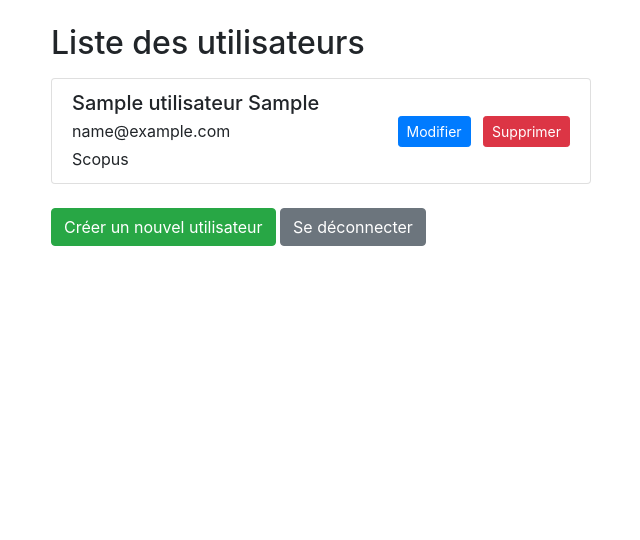
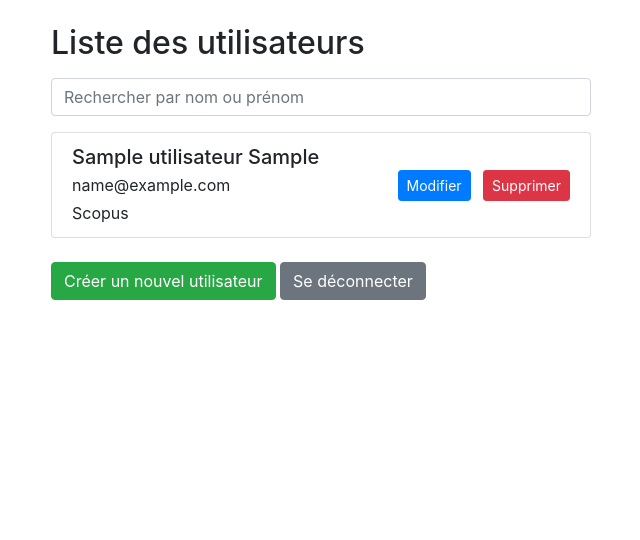
Before and after one commit to adilstudio/test_adil, a Django app: page /liste-utilisateurs/ in a window 1280 px wide. Shown: the part 96-636 px from the top of the page, without its empty margins (34-674 px from the left). Run offline with Django 4.2, Linux system fonts and the light colour scheme; a user stored in the database is signed in; tables that the repository leaves empty hold one stand-in row (values such as "Sample post"); some libraries are stand-ins or nearby versions.

```diff
--- a/test_adil/management/templates/liste_utilisateurs.html
+++ b/test_adil/management/templates/liste_utilisateurs.html
@@ -5,9 +5,17 @@
 {% block content %}
 <div class="container">
   <h2 class="mt-4 mb-3">Liste des utilisateurs</h2>
+
+  <!-- Search form -->
+  <div class="row mb-3">
+    <div class="col-md-6">
+      <input type="text" id="search-input" class="form-control" placeholder="Rechercher par nom ou prénom">
+    </div>
+  </div>
+
   <div class="row">
     <div class="col-md-6">
-      <ul class="list-group">
+      <ul class="list-group" id="user-list">
         {% for utilisateur in utilisateurs %}
         <li class="list-group-item">
           <div class="d-flex justify-content-between align-items-center">
@@ -37,4 +45,24 @@
     </div>
   </div>
 </div>
+
+<script>
+  $(document).ready(function () {
+    $('#search-input').on('input', function () {
+      var query = $(this).val().toLowerCase();
+
+
+      $('#user-list li').each(function () {
+        var nomPrenom = $(this).find('h5').text().toLowerCase();
+        var email = $(this).find('p').text().toLowerCase();
+
+        if (nomPrenom.indexOf(query) > -1 || email.indexOf(query) > -1) {
+          $(this).show();
+        } else {
+          $(this).hide();
+        }
+      });
+    });
+  });
+</script>
 {% endblock %}
```
